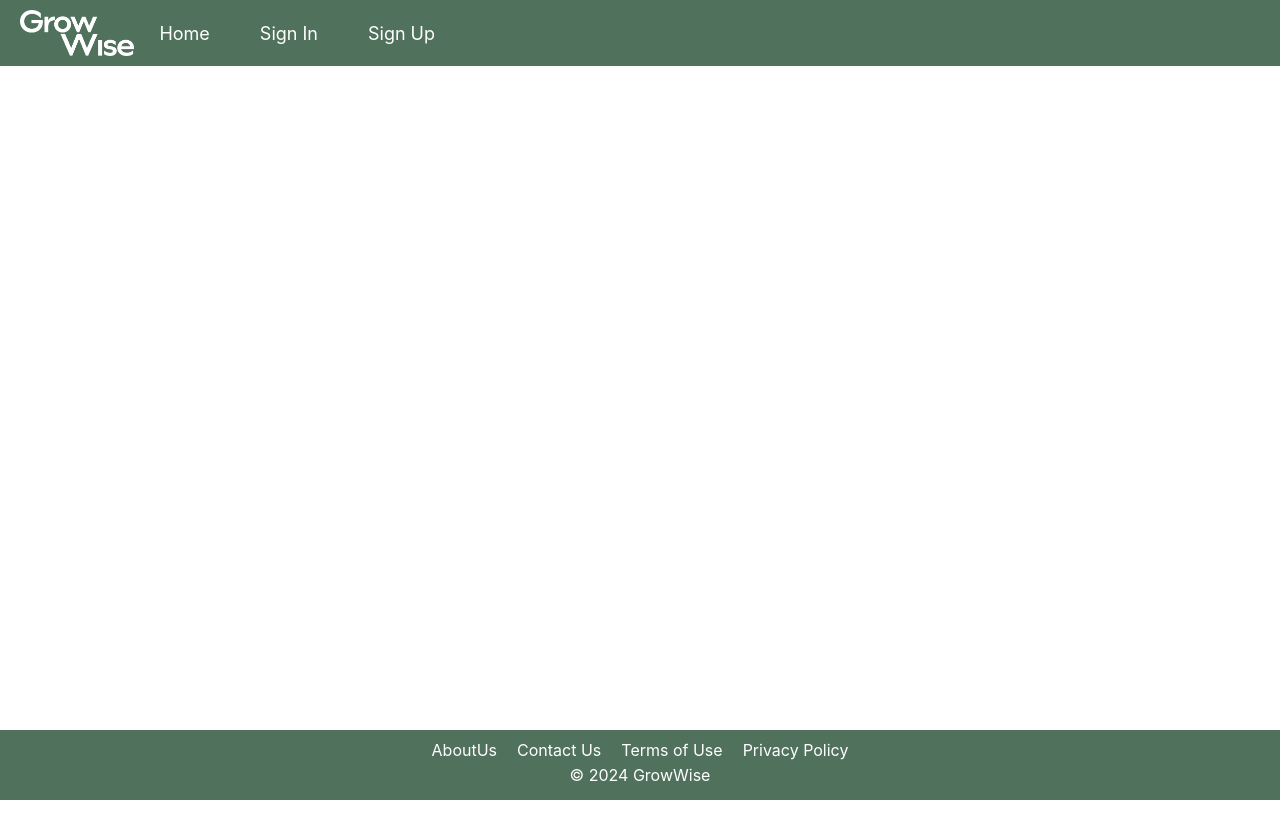
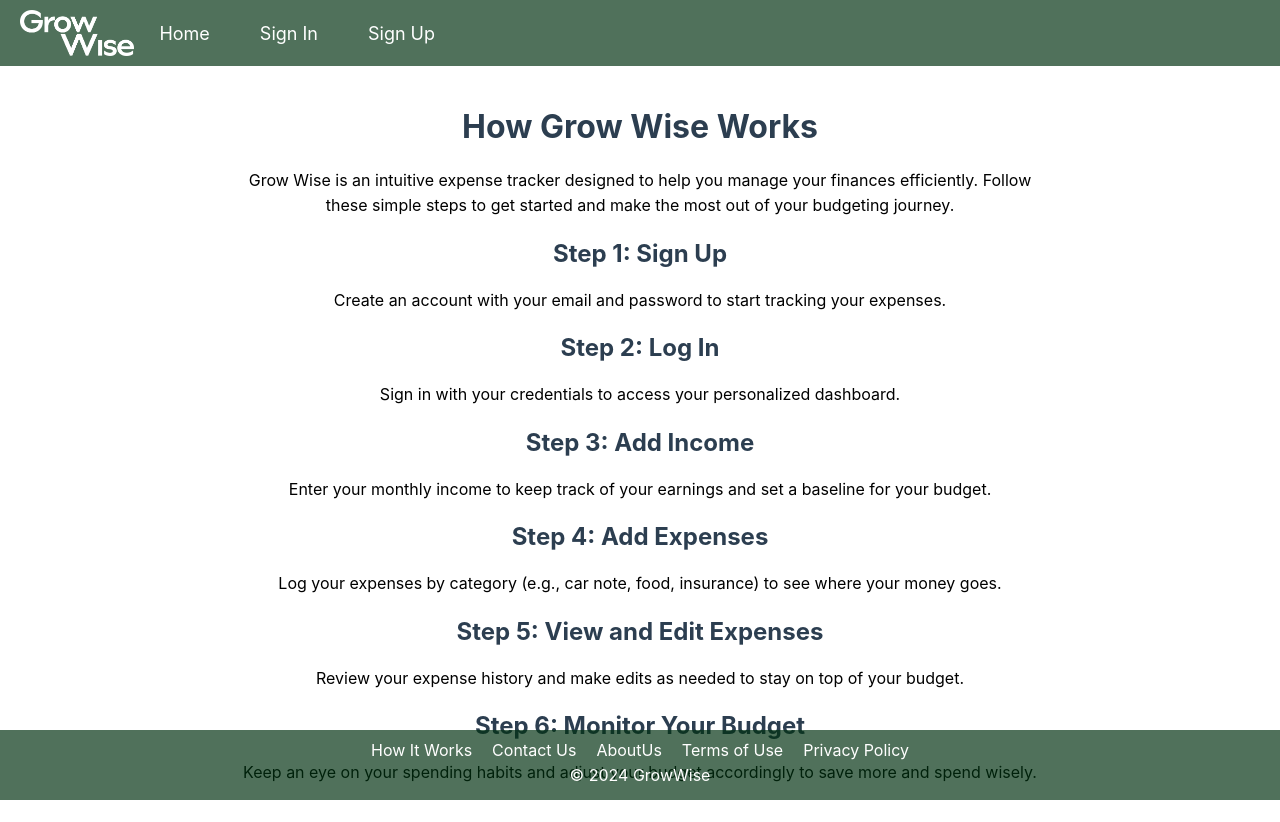
Before and after one commit to sahomelabs/exptest, a React (Create React App) app: page /how-it-works in a window 1280 px wide. Before the commit the page ends 800 px from the top, so only its background shows below. Built offline with nearby package versions, Linux system fonts and the light colour scheme.

Commit message:
add howItWorks page

```diff
--- a/src/App.js
+++ b/src/App.js
@@ -15,6 +15,7 @@ import SignUp from './Components/SignUp/SignUp';
 import HomePage from './Components/HomePage/HomePage';
 import EditIncomeForm from './EditIncome/EditIncomeForm';
 import AboutUs from './Pages/AboutUs/AboutUs';
+import HowItWorks from './Pages/How/howItWorks';
 import './App.css';
 
 const App = () => {
@@ -89,6 +90,8 @@ const App = () => {
               <HomePage />
             )
           } />
+
+          <Route path="/how-it-works" element={<HowItWorks />} />
           <Route path="/terms-of-use" element={<TermsOfUse />} />
           <Route path="/about-us" element={<AboutUs/>} />
           <Route path="/contact-us" element={<ContactUs />} />
--- a/src/Components/Footer/Footer.jsx
+++ b/src/Components/Footer/Footer.jsx
@@ -6,8 +6,9 @@ const Footer = () => {
   return (
     <footer>
       <div className="footer-links">
-      <a href="/about-us">AboutUs</a>
+        <a href='/how-it-works'>How It Works</a>
         <a href="/contact-us">Contact Us</a>
+        <a href="/about-us">AboutUs</a>
         <a href="/terms-of-use">Terms of Use</a>
         <a href="/privacy">Privacy Policy</a>
       </div>
--- a/src/Pages/ContactUs/ContactUs.jsx
+++ b/src/Pages/ContactUs/ContactUs.jsx
@@ -10,6 +10,12 @@ const ContactUs = () => {
       <p className="email-link">
         <a href="mailto:support@growwise.com">support@grow--wise.com</a>
       </p>
+      <h2>Frequently Asked Questions</h2>
+        <h3>Do I need to create an account?</h3>
+        <p>Yes, you need to sign up with your email to start using Grow Wise.</p>
+
+        <h3>How can I edit my income or expenses?</h3>
+        <p>You can edit your income or expenses by navigating to the respective sections and making the necessary changes.</p>
     </div>
   );
 };
--- /dev/null
+++ b/src/Pages/How/howItWorks.css
@@ -0,0 +1,16 @@
+/* HowItWorks.css */
+.how-it-works {
+    max-width: 800px;
+    margin: 0 auto;
+    padding: 20px;
+  }
+
+  .how-it-works h1,
+  .how-it-works h2 {
+    color: #2c3e50;
+  }
+
+  .how-it-works p {
+    font-size: 16px;
+    line-height: 1.6;
+  }
--- a/src/Pages/How/howItWorks.jsx
+++ b/src/Pages/How/howItWorks.jsx
@@ -0,0 +1,32 @@
+import React from 'react';
+import './howItWorks.css';
+
+const HowItWorks = () => {
+    return (
+      <div className="how-it-works">
+        <h1>How Grow Wise Works</h1>
+        <p>Grow Wise is an intuitive expense tracker designed to help you manage your finances efficiently. Follow these simple steps to get started and make the most out of your budgeting journey.</p>
+
+        <h2>Step 1: Sign Up</h2>
+        <p>Create an account with your email and password to start tracking your expenses.</p>
+
+        <h2>Step 2: Log In</h2>
+        <p>Sign in with your credentials to access your personalized dashboard.</p>
+
+        <h2>Step 3: Add Income</h2>
+        <p>Enter your monthly income to keep track of your earnings and set a baseline for your budget.</p>
+
+        <h2>Step 4: Add Expenses</h2>
+        <p>Log your expenses by category (e.g., car note, food, insurance) to see where your money goes.</p>
+
+        <h2>Step 5: View and Edit Expenses</h2>
+        <p>Review your expense history and make edits as needed to stay on top of your budget.</p>
+
+        <h2>Step 6: Monitor Your Budget</h2>
+        <p>Keep an eye on your spending habits and adjust your budget accordingly to save more and spend wisely.</p>
+
+      </div>
+    );
+  };
+
+  export default HowItWorks;
```
